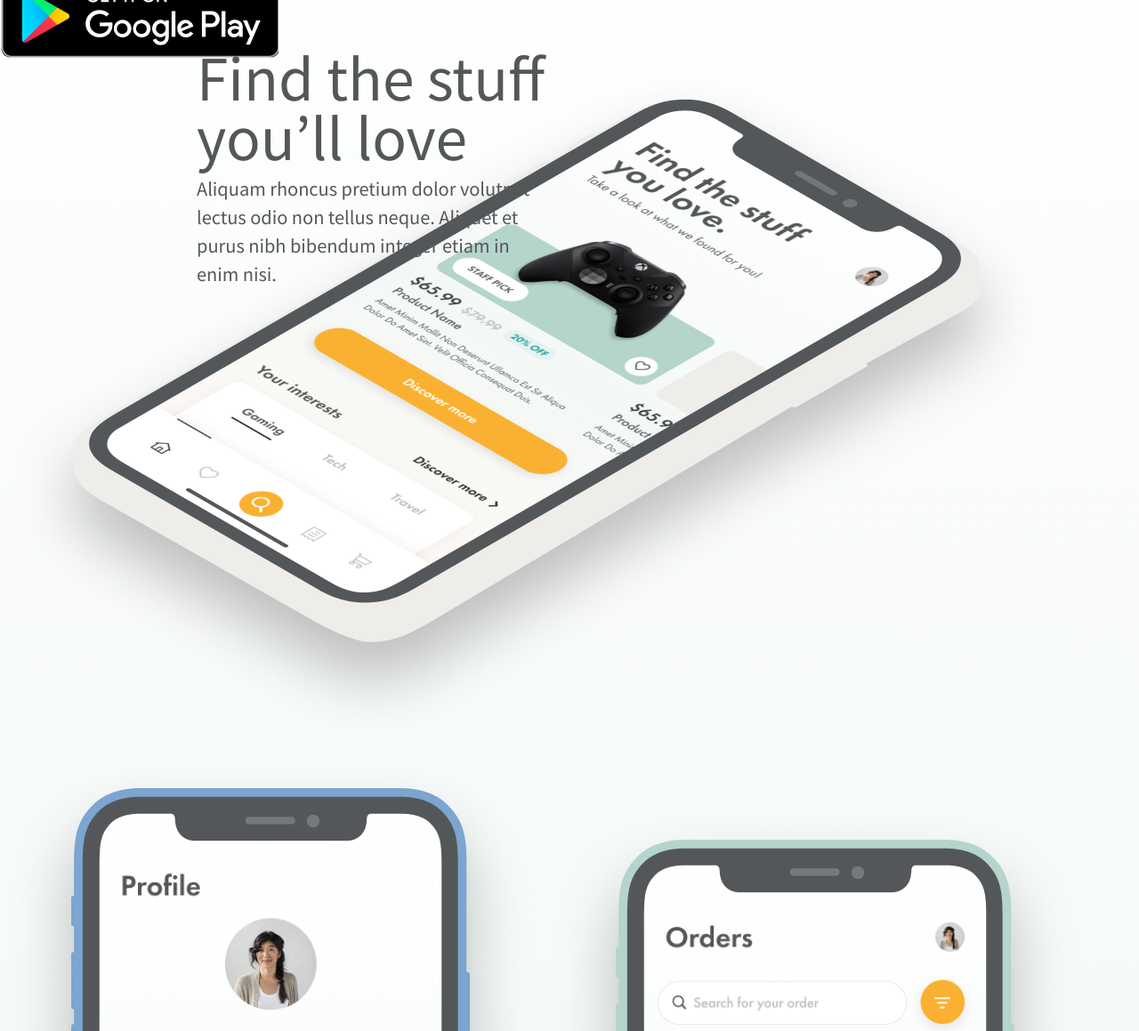
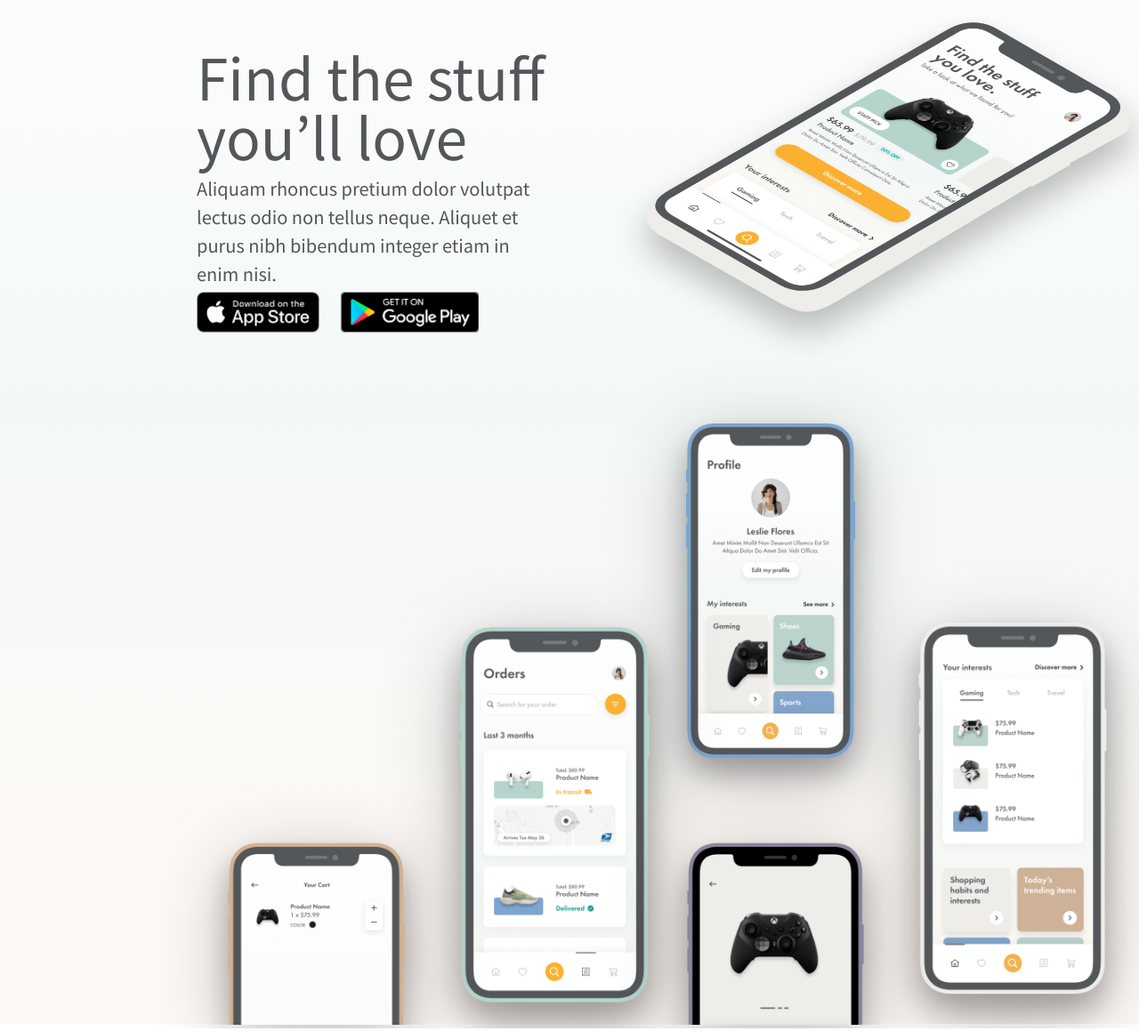
Before and after one commit to alaa140101/Splash-Page, a plain HTML site: page index.html in a window 1280 px wide. Shown: the part 227-1386 px from the top of the page at 89% size. Drawn offline with Linux system fonts and the light colour scheme.

Commit message:
Build UI - Styling Image Assets

```diff
--- a/style.css
+++ b/style.css
@@ -15,8 +15,16 @@ body {
 .wrapper {
   position: relative;
   width: 1440px;
-  min-height: 100vh;
   margin: auto;
+  height: 1378px;
+}
+
+.brand-img {
+  position: absolute;
+  width: 193px;
+  height: 47.64px;
+  left: 221px;
+  top: 50.25px;
 }
 
 .title {
@@ -41,3 +49,86 @@ body {
   line-height: 32px;
   /* or 160% */
 }
+
+.app-store-btn {
+  position: absolute;
+  width: 138.44px;
+  height: 46.28px;
+  left: 221px;
+  top: 555px;
+}
+
+.app-store-btn img {
+  width: 138.44px;
+  height: 46.28px;
+}
+
+.google-play-btn {
+  position: absolute;
+  width: 156.19px;
+  height: 46.28px;
+  left: 381.81px;
+  top: 555px;
+}
+
+.google-play-btn img {
+  width: 156.19px;
+  height: 46.28px;
+}
+
+.main-image-container {
+  position: absolute;
+  width: 535.72px;
+  height: 309.27px;
+  left: 683.28px;
+  top: 229.73px;
+}
+
+.main-image-container img {
+  height: 411.15px;
+}
+
+.profile-img {
+  position: absolute;
+  height: 444px;
+  left: 737px;
+  right: 479px;
+  top: 686px;
+  filter: drop-shadow(0px 20px 40px rgba(0, 0, 0, 0.25));
+}
+
+.product-img {
+  position: absolute;
+  height: 222px;
+  left: 737px;
+  right: 479px;
+  top: 1157px;
+  filter: drop-shadow(0px 20px 40px rgba(0, 0, 0, 0.25));
+}
+
+.orders-img {
+  position: absolute;
+  height: 470px;
+  left: 479px;
+  right: 737px;
+  top: 913px;
+  filter: drop-shadow(0px 20px 40px rgba(0, 0, 0, 0.25));
+}
+
+.cart-img {
+  position: absolute;
+  height: 222px;
+  left: 221px;
+  right: 995px;
+  top: 1157px;
+  filter: drop-shadow(0px 20px 40px rgba(0, 0, 0, 0.25));
+}
+
+.home-img {
+  position: absolute;
+  height: 470px;
+  left: 995px;
+  right: 221px;
+  top: 908px;
+  filter: drop-shadow(0px 20px 40px rgba(0, 0, 0, 0.25));
+}
```
